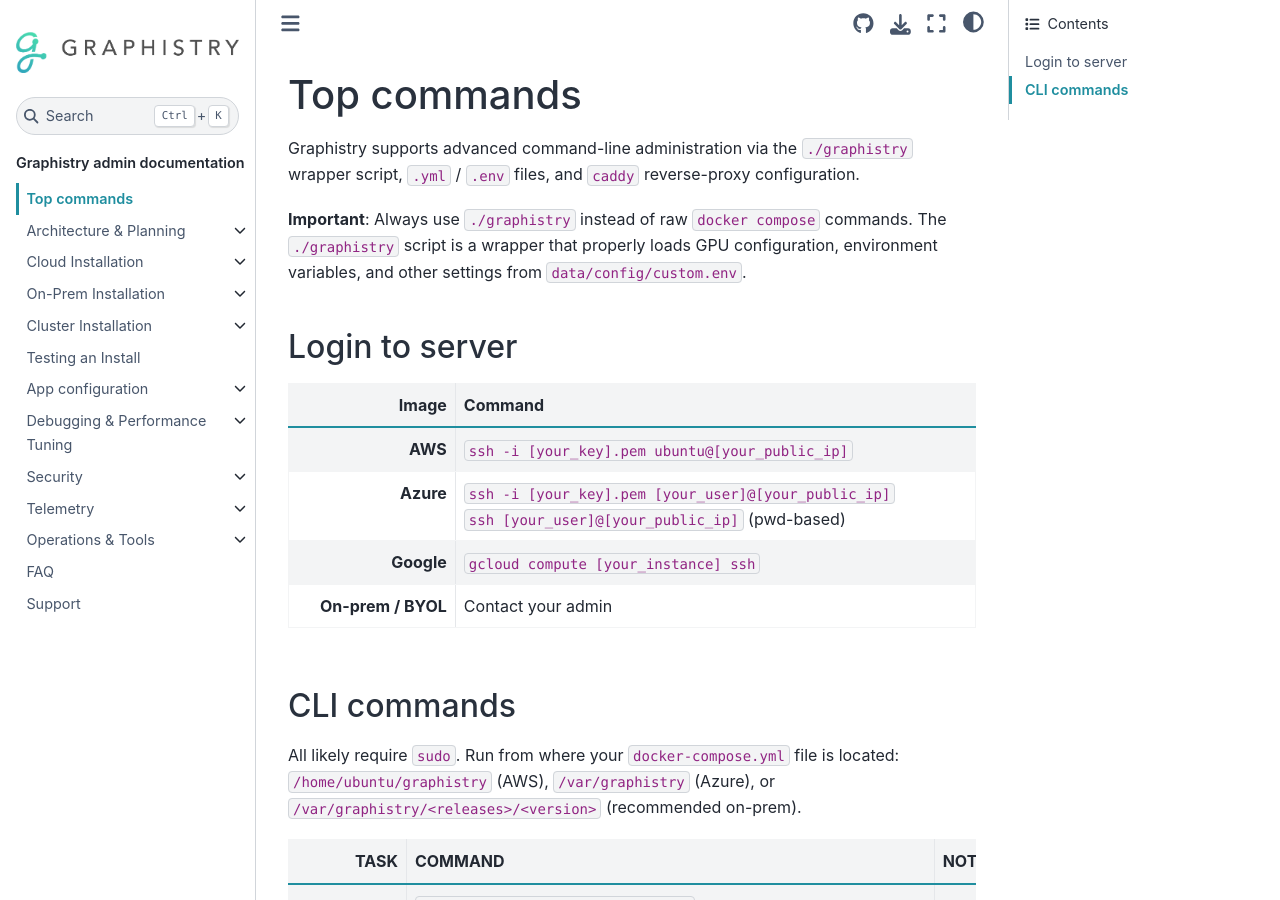
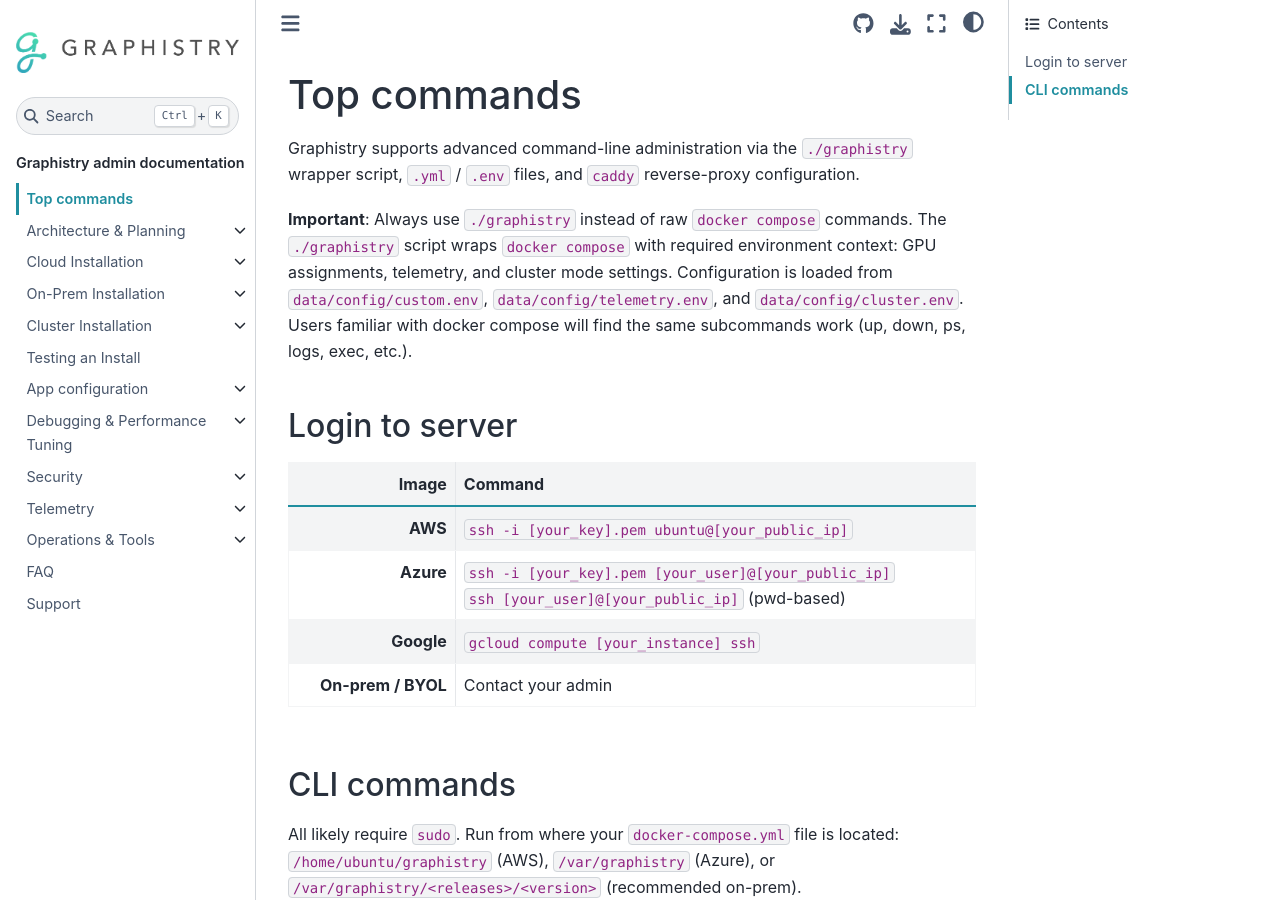
Before and after one commit to graphistry/graphistry-cli, a Sphinx documentation site: the page built from docs/commands.md, in a window 1280 px wide and 900 px high. Built offline with Sphinx 7.4.7 and the Sphinx Book theme 1.1.4, drawn with Linux system fonts in a browser that asks for light colours; the version number could not be read and is left out.

Commit message:
improve a bit more docs for the graphistry wrapper of docker compose

```diff
--- a/docs/commands.md
+++ b/docs/commands.md
@@ -2,7 +2,7 @@
 
 Graphistry supports advanced command-line administration via the `./graphistry` wrapper script, `.yml` / `.env` files, and `caddy` reverse-proxy configuration.
 
-**Important**: Always use `./graphistry` instead of raw `docker compose` commands. The `./graphistry` script is a wrapper that properly loads GPU configuration, environment variables, and other settings from `data/config/custom.env`.
+**Important**: Always use `./graphistry` instead of raw `docker compose` commands. The `./graphistry` script wraps `docker compose` with required environment context: GPU assignments, telemetry, and cluster mode settings. Configuration is loaded from `data/config/custom.env`, `data/config/telemetry.env`, and `data/config/cluster.env`. Users familiar with docker compose will find the same subcommands work (up, down, ps, logs, exec, etc.).
 
 ## Login to server
 
```
Also changed, not shown: CHANGELOG.md (+13 -0 lines).
